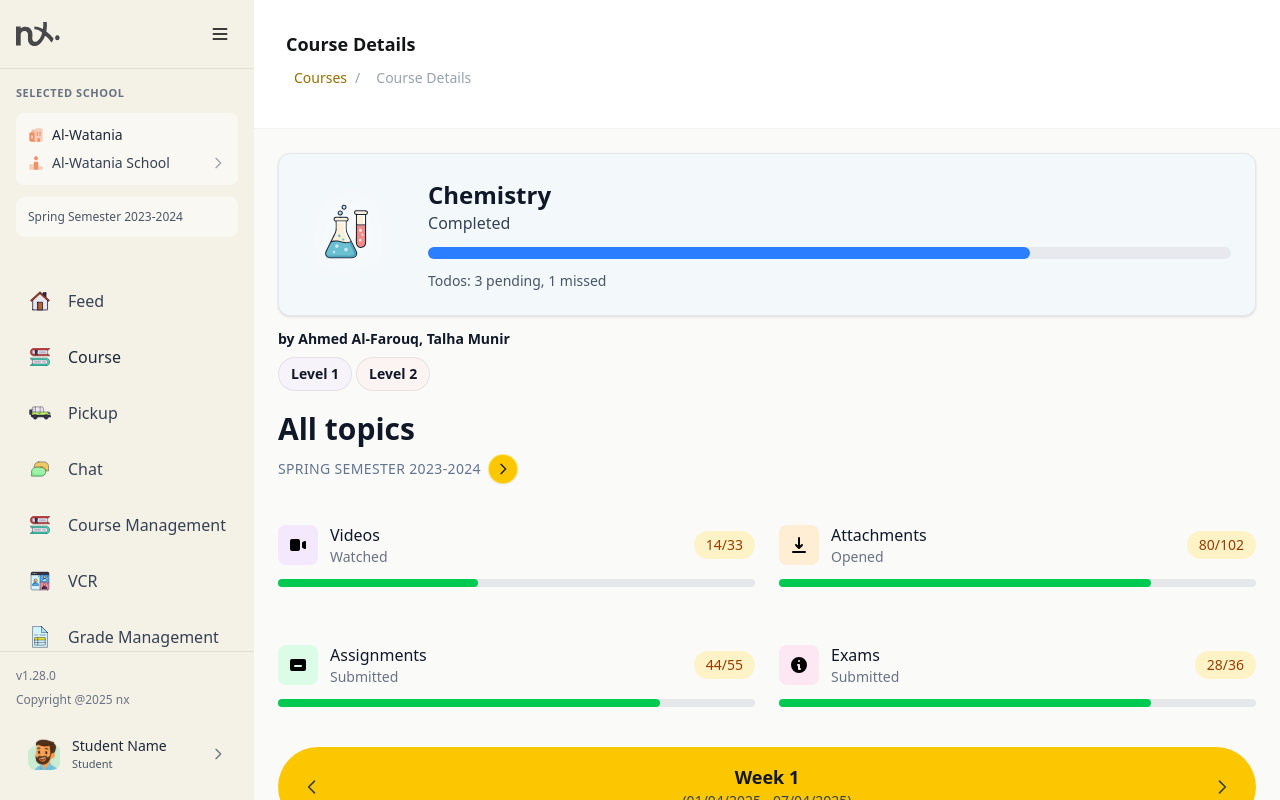
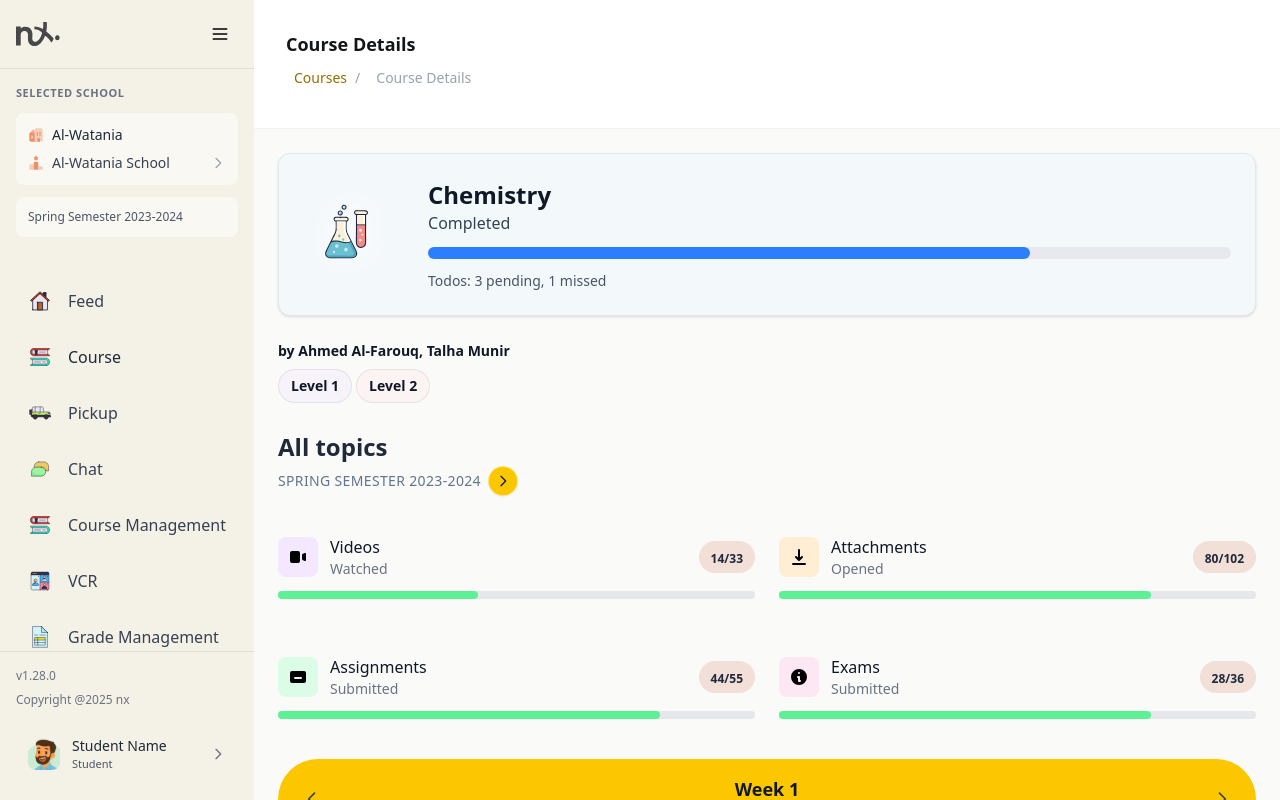
Before and after one commit to prachi316/nx-learner, an Angular app: page /course-details in a window 1280 px wide. Built offline with nearby package versions, Linux system fonts and the light colour scheme.

Commit message:
style update

```diff
--- a/src/app/pages/course-details/course-details.component.html
+++ b/src/app/pages/course-details/course-details.component.html
@@ -44,7 +44,7 @@
     </div>
   </div>
   <!-- Author and Level Pills -->
-  <div class="py-3">
+  <div class="py-6">
     <!-- Author Section -->
     <p class="font-sans font-extrabold text-sm leading-normal tracking-normal text-gray-900">
       by <span class="font-extrabold">Ahmed Al-Farouq</span>,
@@ -75,7 +75,7 @@
     <!-- Header: matches screenshot -->
     <div class="mb-6">
       <div class="space-y-2">
-        <h2 class="text-2xl sm:text-3xl font-extrabold text-gray-900">All topics</h2>
+        <h2 class="font-extrabold text-2xl leading-none">All topics</h2>
 
         <div class="flex items-center gap-2 text-slate-500">
           <span class="text-sm font-medium tracking-wide uppercase">
@@ -124,13 +124,13 @@
               </div>
             </div>
             <!-- Numerical Progress Pill -->
-            <div class="bg-amber-100 text-amber-800 px-3 py-1 rounded-full text-sm font-medium">
-              {{ card.completed }}/{{ card.total }}
+            <div class="px-3 py-1 gap-2 rounded-full bg-[#F2DFD8]">
+              <span class="font-semibold text-xs">{{ card.completed }}/{{ card.total }}</span>
             </div>
           </div>
           <!-- Progress Bar -->
           <div class="w-full bg-gray-200 rounded-full h-2">
-            <div class="bg-green-500 h-2 rounded-full" [style.width.%]="card.progress"></div>
+            <div class="bg-emerald-400 h-2 rounded-full" [style.width.%]="card.progress"></div>
           </div>
         </div>
       }
--- a/src/styles.scss
+++ b/src/styles.scss
@@ -7,4 +7,5 @@
   --color-surface-card: #f4f1e7;
   --color-surface-blue: #f3f8fb;
   --color-surface-page-light: #faf8f3;
+  --color-emerald-400: #5ef094;
 }
```
